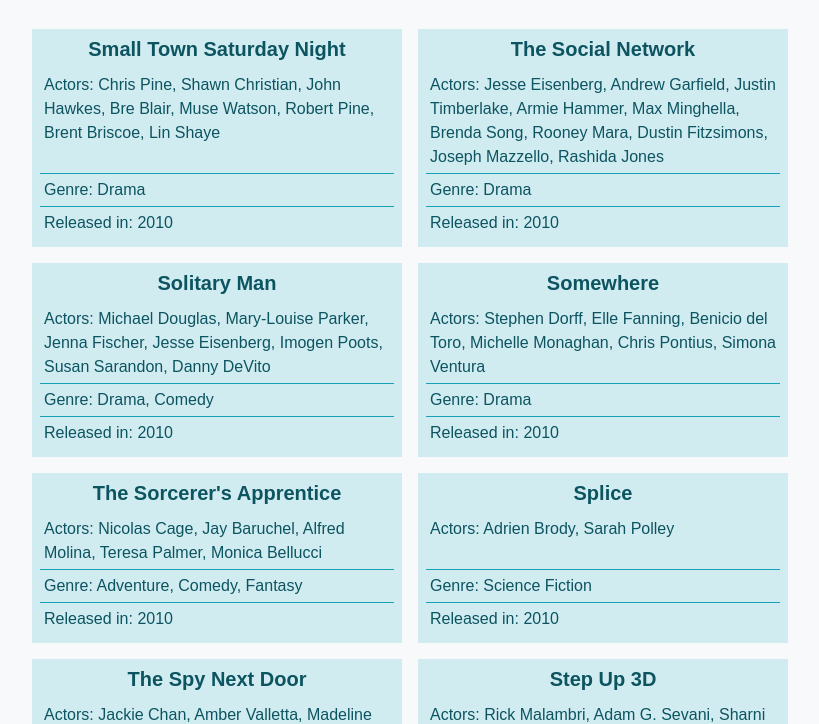
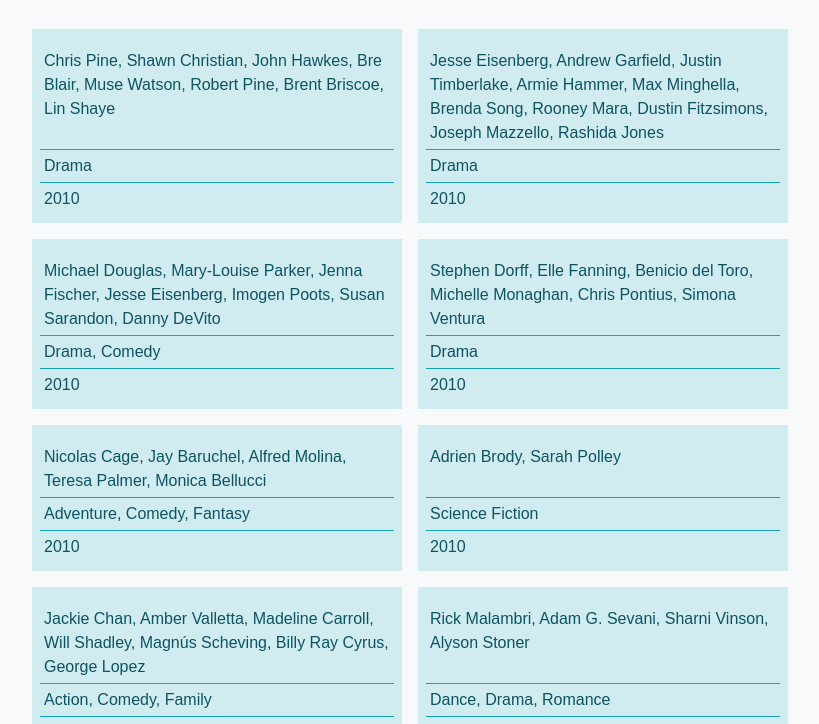
Before and after one commit to ilhomjon55/movies-illustration, a plain HTML site: page index.html in a window 1280 px wide. Shown: the part 65-789 px from the top of the page, without its empty margins (230-1049 px from the left). Drawn offline with Linux system fonts and the light colour scheme.

Commit message:
Add super advanced version

```diff
--- a/index.html
+++ b/index.html
@@ -18,14 +18,19 @@
       <ul class="js-movies-list list-unstyled d-flex justify-content-center flex-wrap">
 
         <!-- Movie for reference -->
-        <!-- <li class="col-12 col-sm-4 d-flex flex-column alert-info m-2 p-2">
-          <h3 class="h5 text-center font-weight-bold">Capitan America</h3>
-          <p class="p-1 m-0">
-            Chris Evans, Robert Junior Downy, Chris Evans, Robert Junior Downy, Chris Evans, Robert Junior Downy, Chris
-          </p>
-          <p class="border-bottom border-top border-info p-1 m-0 mt-auto">Drama</p>
-          <p class="p-1 m-0">2020</p>
-        </li> -->
+
+
+        <template id="template_movies">
+          <li class="js-movie__item col-12 col-sm-4 d-flex flex-column alert-info m-2 p-2">
+            <h3 class="js-movie__name h5 text-center font-weight-bold">Capitan America</h3>
+            <p class="js-movie__actors p-1 m-0">
+              Chris Evans, Robert Junior Downy, Chris Evans, Robert Junior Downy, Chris Evans, Robert Junior Downy,
+              Chris
+            </p>
+            <p class="js-movie__genre border-bottom border-top border-info p-1 m-0 mt-auto">Drama</p>
+            <p class="js-movie__year p-1 m-0">2020</p>
+          </li>
+        </template>
 
       </ul>
   </div>
--- a/js/scripts.js
+++ b/js/scripts.js
@@ -1,5 +1,7 @@
 //  Get necessary HTML element
 var elMoviesList = $_('.js-movies-list');
+var elMoviesTemplate = $_('#template_movies').content;
+console.log(elMoviesTemplate);
 
 // Make List empty
 elMoviesList.innerHTML = '';
@@ -7,6 +9,51 @@
 
 //  Slice 200 movies and assign to the var
 var movies = kinolar.slice(0, 200);
+
+
+/* =====================================================
+Template and functional version
+===================================================== */
+
+// Create new element function
+var createPokemonEl = function (movie) {
+
+  // Clone from template
+  var elMoviesItem = elMoviesTemplate.cloneNode(true);
+
+  // Assign values to elements of template
+  elMoviesItem.querySelector('.js-movie__name').textContent = movie.name;
+  elMoviesItem.querySelector('.js-movie__actors').textContent = movie.cast.join(', ');
+  elMoviesItem.querySelector('.js-movie__genre').textContent = movie.genres.join(', ');
+  elMoviesItem.querySelector('.js-movie__year').textContent = movie.year;
+
+  // Return element
+  return (elMoviesItem);
+};
+
+
+// Function to render all stuff
+var renderMovies = function (movies) {
+
+  // Create fragment
+  var elMoviesFragment = document.createDocumentFragment();
+
+  // Give movies arrays valuas as argument in loop and append to fragment
+  movies.forEach(function (movie) {
+    elMoviesFragment.appendChild(createPokemonEl(movie));
+  });
+
+  // Append Fragment
+  elMoviesList.appendChild(elMoviesFragment);
+};
+
+// Make function work
+renderMovies(movies);
+
+
+
+
+
 
 
 /* =====================================================
@@ -22,8 +69,8 @@
   elNewHName.textContent = movies[i].title;
 
   var elNewPCast = document.createElement('p');
-  elNewPCast.setAttribute('class', 'p-1 m-0')
-  elNewPCast.textContent = movies[i].cast.join(', ')
+  elNewPCast.setAttribute('class', 'p-1 m-0');
+  elNewPCast.textContent = movies[i].cast.join(', ');
 
   var elNewPGenre = document.createElement('p');
   elNewPGenre.setAttribute('class', 'border-bottom border-top border-info p-1 m-0 mt-auto');
@@ -45,27 +92,27 @@
 /* =====================================================
 Second forEach functional, advanced version
 ===================================================== */
-movies.forEach(function (movie) {
+// movies.forEach(function (movie) {
 
-  // Create new li
-  var elNewLi = createNewEl('li', 'col-12 col-sm-4 d-flex flex-column alert-info m-2 p-2');
+//   // Create new li
+//   var elNewLi = createNewEl('li', 'col-12 col-sm-4 d-flex flex-column alert-info m-2 p-2');
 
-  // Create new h
-  var elNewHName = createNewEl('h3', 'h5 text-center font-weight-bold', movie.title);
+//   // Create new h
+//   var elNewHName = createNewEl('h3', 'h5 text-center font-weight-bold', movie.title);
 
-  // Create new p
-  var elNewPCast = createNewEl('p', 'p-1 m-0', `Actors: ${movie.cast.join(', ')}`);
+//   // Create new p
+//   var elNewPCast = createNewEl('p', 'p-1 m-0', `Actors: ${movie.cast.join(', ')}`);
 
-  // Create new p
-  var elNewPGenre = createNewEl('p', 'border-bottom border-top border-info p-1 m-0 mt-auto', `Genre: ${movie.genres.join(', ')}`);
+//   // Create new p
+//   var elNewPGenre = createNewEl('p', 'border-bottom border-top border-info p-1 m-0 mt-auto', `Genre: ${movie.genres.join(', ')}`);
 
-  // Create new p
-  var elNewPYear = createNewEl('p', 'p-1 m-0', `Released in: ${movie.year}`);
+//   // Create new p
+//   var elNewPYear = createNewEl('p', 'p-1 m-0', `Released in: ${movie.year}`);
 
-  // Append all created elements
-  elMoviesList.appendChild(elNewLi);
-  elNewLi.appendChild(elNewHName);
-  elNewLi.appendChild(elNewPCast);
-  elNewLi.appendChild(elNewPGenre);
-  elNewLi.appendChild(elNewPYear);
-});
+//   // Append all created elements
+//   elMoviesList.appendChild(elNewLi);
+//   elNewLi.appendChild(elNewHName);
+//   elNewLi.appendChild(elNewPCast);
+//   elNewLi.appendChild(elNewPGenre);
+//   elNewLi.appendChild(elNewPYear);
+// });
--- a/js/utils.js
+++ b/js/utils.js
@@ -13,7 +13,9 @@
 
   var elNew = document.createElement(tag);
   elNew.setAttribute('class', className);
-  elNew.textContent = text;
+  if (text) {
+    elNew.textContent = text;
+  }
 
   return elNew;
 }
```
